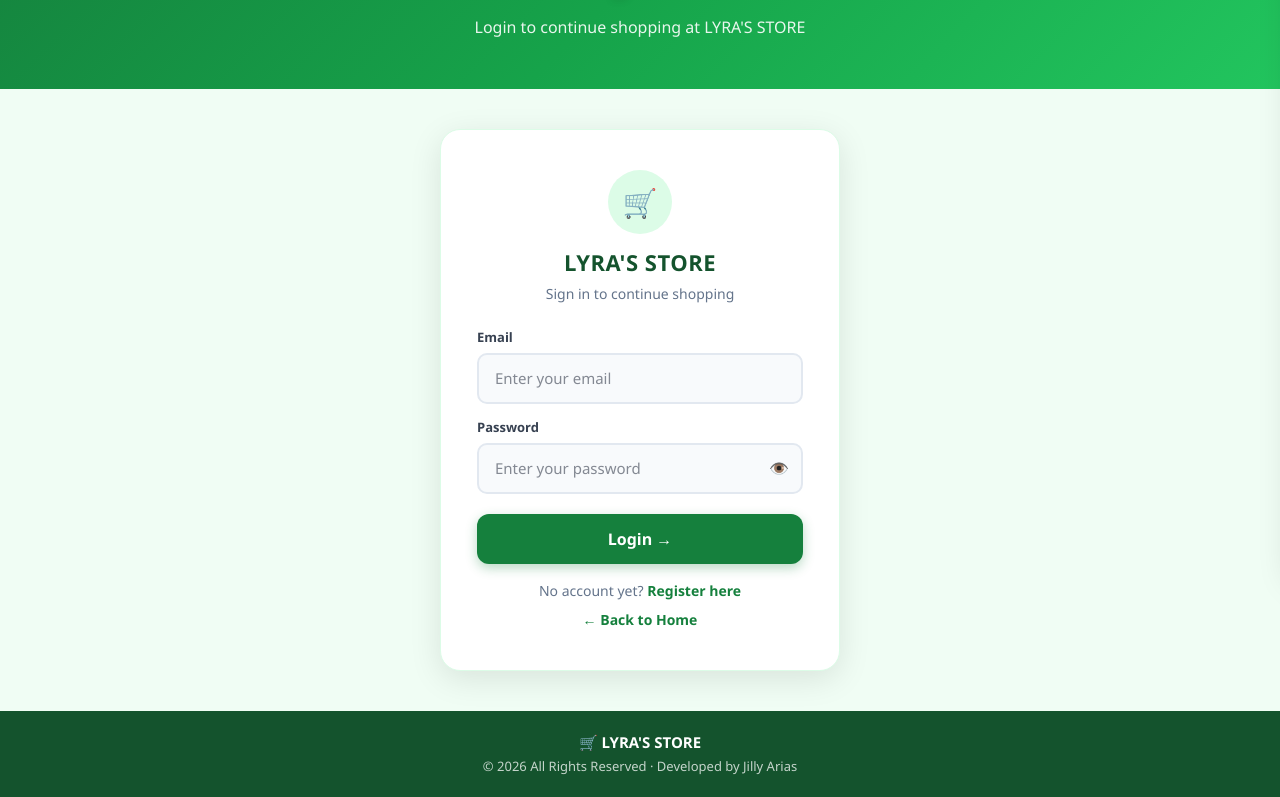
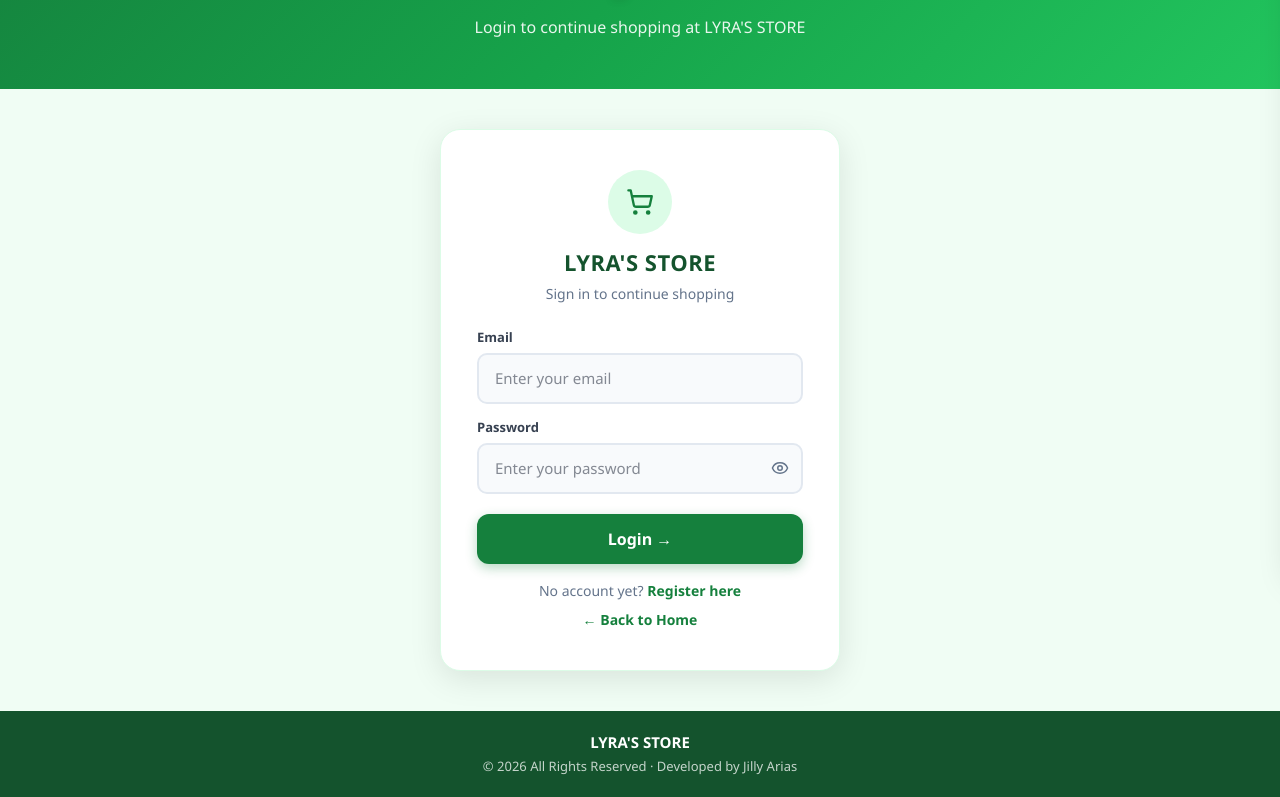
Before and after one commit to Arias1999/mystore, a Next.js app: page /login in a window 1280 px wide. Shown: the part 218-1015 px from the top of the page. Built offline with nearby package versions, Linux system fonts and the light colour scheme; no server answers.

Commit message:
replace eye and footer cart emojis with professional icons

```diff
--- a/app/login/page.tsx
+++ b/app/login/page.tsx
@@ -6,6 +6,7 @@ import { useState } from "react";
 import { useRouter } from "next/navigation";
 import Navbar from "../components/Navbar";
 import { createClient } from "@/lib/supabase/client";
+import { Eye, EyeOff, ShoppingCart, AlertCircle } from "lucide-react";
 
 export default function LoginPage() {
   const [email, setEmail] = useState("");
@@ -48,7 +49,7 @@ export default function LoginPage() {
       <Navbar />
 
       <div style={{ background: "linear-gradient(135deg, #15803d 0%, #16a34a 50%, #22c55e 100%)", padding: "50px 20px", textAlign: "center", color: "white" }}>
-        <div style={{ display: "inline-block", background: "rgba(255,255,255,0.2)", fontSize: "13px", fontWeight: 700, padding: "6px 16px", borderRadius: "20px", marginBottom: "16px" }}>🔐 Welcome Back</div>
+        <div style={{ display: "inline-block", background: "rgba(255,255,255,0.2)", fontSize: "13px", fontWeight: 700, padding: "6px 16px", borderRadius: "20px", marginBottom: "16px" }}>Welcome Back</div>
         <h1 style={{ fontSize: "36px", fontWeight: 900, margin: "0 0 12px", textShadow: "0 2px 8px rgba(0,0,0,0.15)" }}>Sign In</h1>
         <p style={{ fontSize: "16px", margin: 0, opacity: 0.9 }}>Login to continue shopping at LYRA&apos;S STORE</p>
       </div>
@@ -56,14 +57,14 @@ export default function LoginPage() {
       <div style={{ flex: 1, display: "flex", justifyContent: "center", padding: "40px 24px" }}>
         <div style={styles.card}>
           <div style={{ textAlign: "center", marginBottom: "24px" }}>
-            <div style={styles.iconCircle}>🛒</div>
+            <div style={styles.iconCircle}><ShoppingCart size={28} color="#15803d" /></div>
             <h2 style={styles.title}>LYRA&apos;S STORE</h2>
             <p style={styles.sub}>Sign in to continue shopping</p>
           </div>
 
           {error && (
             <div style={styles.errorBox}>
-              <span>⚠️</span>
+              <AlertCircle size={16} />
               <span>{error}</span>
             </div>
           )}
@@ -87,7 +88,7 @@ export default function LoginPage() {
               style={{ ...styles.input, paddingRight: "44px" }}
             />
             <button type="button" onClick={() => setShowPassword((v) => !v)} style={styles.eyeBtn}>
-              {showPassword ? "🙈" : "👁️"}
+              {showPassword ? <EyeOff size={18} color="#64748b" /> : <Eye size={18} color="#64748b" />}
             </button>
           </div>
 
@@ -103,7 +104,7 @@ export default function LoginPage() {
       </div>
 
       <footer style={styles.footer}>
-        <p style={{ margin: 0, fontWeight: 700, fontSize: "15px" }}>🛒 LYRA&apos;S STORE</p>
+        <p style={{ margin: 0, fontWeight: 700, fontSize: "15px" }}>LYRA'S STORE</p>
         <p style={{ margin: "4px 0 0", fontSize: "13px", opacity: 0.75 }}>© 2026 All Rights Reserved · Developed by Jilly Arias</p>
       </footer>
     </div>
--- a/app/orders/page.tsx
+++ b/app/orders/page.tsx
@@ -170,7 +170,7 @@ export default function OrdersPage() {
 
       {/* FOOTER */}
       <footer style={{ background: "#14532d", color: "white", textAlign: "center", padding: "20px", marginTop: "40px" }}>
-        <p style={{ margin: 0, fontWeight: 700, fontSize: "15px" }}>🛒 LYRA'S STORE</p>
+        <p style={{ margin: 0, fontWeight: 700, fontSize: "15px" }}>LYRA'S STORE</p>
         <p style={{ margin: "4px 0 0", fontSize: "13px", opacity: 0.75 }}>© 2026 All Rights Reserved · Developed by Jilly Arias</p>
       </footer>
 
--- a/app/page.tsx
+++ b/app/page.tsx
@@ -159,7 +159,7 @@ export default function Home() {
 
       {/* FOOTER */}
       <footer style={{ background: "#14532d", color: "white", textAlign: "center", padding: "20px", marginTop: "40px" }}>
-        <p style={{ margin: 0, fontWeight: 700, fontSize: "15px" }}>🛒 LYRA'S STORE</p>
+        <p style={{ margin: 0, fontWeight: 700, fontSize: "15px" }}>LYRA'S STORE</p>
         <p style={{ margin: "4px 0 0", fontSize: "13px", opacity: 0.75 }}>© 2026 All Rights Reserved · Developed by Jilly Arias</p>
       </footer>
     </div>
--- a/app/products/page.tsx
+++ b/app/products/page.tsx
@@ -125,7 +125,7 @@ function ProductsContent() {
       </div>
 
       <footer style={{ background: "#14532d", color: "white", textAlign: "center", padding: "20px", marginTop: "40px" }}>
-        <p style={{ margin: 0, fontWeight: 700, fontSize: "15px" }}>🛒 LYRA'S STORE</p>
+        <p style={{ margin: 0, fontWeight: 700, fontSize: "15px" }}>LYRA'S STORE</p>
         <p style={{ margin: "4px 0 0", fontSize: "13px", opacity: 0.75 }}>© 2026 All Rights Reserved · Developed by Jilly Arias</p>
       </footer>
     </div>
--- a/app/profile/page.tsx
+++ b/app/profile/page.tsx
@@ -154,7 +154,7 @@ export default function ProfilePage() {
       </div>
 
       <footer style={{ background: "#14532d", color: "white", textAlign: "center", padding: "20px", marginTop: "40px" }}>
-        <p style={{ margin: 0, fontWeight: 700, fontSize: "15px" }}>🛒 LYRA'S STORE</p>
+        <p style={{ margin: 0, fontWeight: 700, fontSize: "15px" }}>LYRA'S STORE</p>
         <p style={{ margin: "4px 0 0", fontSize: "13px", opacity: 0.75 }}>© 2026 All Rights Reserved · Developed by Jilly Arias</p>
       </footer>
     </div>
```
